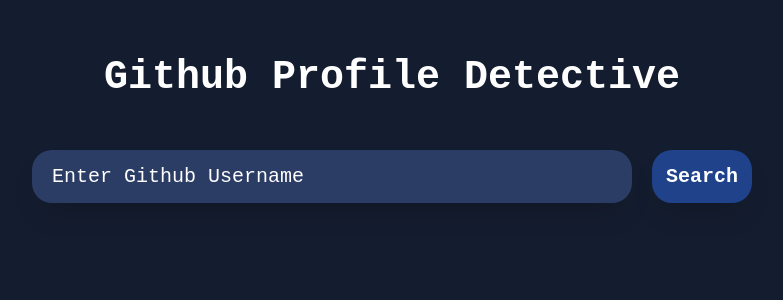
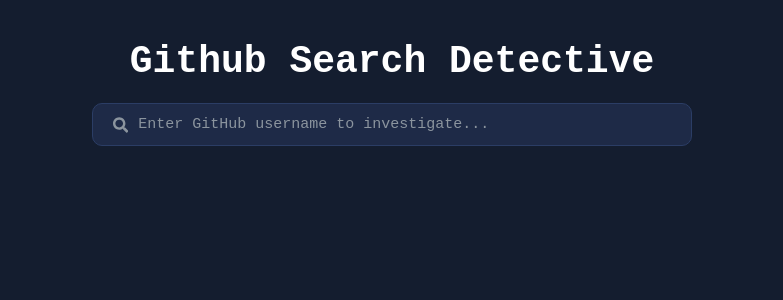
Before and after one commit to priyankasharma-dev/Github-Profile-search, a React (Vite) app: page / in a window 1280 px wide. Shown: the top 300 px of the page, without its empty margins (248-1031 px from the left). Built offline with nearby package versions, Linux system fonts and the light colour scheme.

Commit message:
Added Debouncing,loading,history Search,error handling

```diff
--- a/src/components/github.css
+++ b/src/components/github.css
@@ -1,206 +1,303 @@
-*{
- margin: 0;
- padding:0 ;
- box-sizing: border-box;
- font-family: "space mono", monospace;
+/* ========================
+   RESET
+======================== */
+* {
+  margin: 0;
+  padding: 0;
+  box-sizing: border-box;
+  font-family: "Space Mono", monospace;
 }
 
-body{
-    color: #fefefe;
-    background-color: #141d2f;
-    font-size: 14px;
-    width: 100%;
-    height:100vh;
-    position:relative
+body {
+  background-color: #141d2f;
+  color: #ffffff;
+  font-size: 14px;
 }
 
-.main-container{
-   display: flex;
-   justify-content: center;
-   align-items: center;
-   flex-direction: column;
-   gap: 50px;
-
+/* ========================
+   MAIN CONTAINER
+======================== */
+.main-container {
+  display: flex;
+  flex-direction: column;
+  align-items: center;
+  padding: 40px 20px;
+  gap: 20px;
 }
 
-.main-heading{
-    text-align: center;
-    font-size: 40px;
-    margin-top:50px;
-    padding-top: 5px;
+.main-heading {
+  font-size: 38px;
+  font-weight: 700;
+  text-align: center;
 }
 
-.search-form{
-    display: flex;
-    justify-content: center;
-    align-items: center;
-    gap: 20px;
+.main-subheading {
+  font-size: 16px;
+  color: #8b949e;
+  text-align: center;
 }
 
-.search-input{
-    width: 600px;
-    padding:15px 20px;
-    outline: none;
-    border: none;
-    font-size: 20px;
-    border-radius:20px;
-    background-color: #2b3d65;
-    box-shadow: 0 16px 30px -10px rgba(0,0,0,0.2);
-    color: #fefefe;
+/* ========================
+   SEARCH BAR
+======================== */
+.search-wrapper {
+  display: flex;
+  align-items: center;
+  gap: 10px;
+  background-color: #1e2a47;
+  border: 1px solid #2b3d65;
+  border-radius: 10px;
+  padding: 12px 20px;
+  width: 600px;
 }
 
-.search-input::placeholder{
-    color: #fefefe;
+.search-icon {
+  color: #8b949e;
+  font-size: 16px;
 }
 
-.search-btn{
-    width: 100px;
-    padding-top: 15px;
-    padding-bottom: 15px;
-    border: none;
-    outline:none;
-    text-align: center;
-    background-color: #20428a;
-    color: #fefefe;
-    border-radius: 20px;
-    font-size: 20px;
-    font-weight:700;
-    cursor: pointer;
-    box-shadow: 0 16px 30px -10px rgba(0,0,0,0.2);
+.search-input {
+  background: none;
+  border: none;
+  outline: none;
+  color: #ffffff;
+  font-size: 15px;
+  width: 100%;
+  font-family: "Space Mono", monospace;
 }
 
-.search-form{
-    display: flex;
-    justify-content: center;
-    align-items: center;
-    gap: 20px;
-    flex-wrap: wrap;
-    width: 100%;
+.search-input::placeholder {
+  color: #8b949e;
 }
 
-.error-msg{
-    font-size: 20px;
+.error-msg {
+  color: #f85149;
+  font-size: 14px;
 }
 
-.profile-container{
-    width:720px;
-    height: auto;
-    margin:0 auto;
-    padding:30px;
-   background: #1e2a47;
-   border-radius: 20px;
-   font-size: 15px;
-   box-shadow: 0 16px 30px -10px rgba(0,0,0,0.2);
-
+/* ========================
+   LAYOUT — LEFT + RIGHT
+   FIX: width 900px set kiya
+   aur flex wrap nahi hoga
+======================== */
+.layout {
+  display: flex;
+  flex-direction: row;        /* ✅ side by side force */
+  gap: 20px;
+  width: 900px;
+  align-items: flex-start;
 }
 
-.profile-content{
-    display: flex;
-    gap: 25px;
-    justify-content: flex-start;
-}
-.profile-image{
-    height:100%;
+/* ========================
+   LEFT PANEL
+======================== */
+.left-panel {
+  display: flex;
+  flex-direction: column;
+  gap: 15px;
+  width: 280px;
+  min-width: 280px;           /* ✅ shrink nahi hoga */
 }
 
-.profile-avatar{
-    width: 100px;
-    border-radius: 50%;
-    border: 2px solid #20428a;
-
+/* ========================
+   RIGHT PANEL
+======================== */
+.right-panel {
+  flex: 1;                    /* ✅ baaki poori width lega */
+  display: flex;
+  flex-direction: column;
+  gap: 12px;
+  min-width: 0;               /* ✅ flex overflow fix */
 }
 
-.profile-details{
-    display: flex;
-    flex-direction: column;
+/* ========================
+   PROFILE CARD
+======================== */
+.profile-card {
+  background-color: #1e2a47;
+  border: 1px solid #2b3d65;
+  border-radius: 10px;
+  padding: 20px;
+  display: flex;
+  flex-direction: column;
+  gap: 8px;
 }
 
-.profile-desp{
-    display: flex;
-    justify-content: space-around;
-    align-items: center;
-    width: 500px;
-    gap: 100px;
+.profile-avatar {
+  width: 80px;
+  height: 80px;
+  border-radius: 10px;
 }
 
-.profile-name{
-    font-size: 30px;
-font-weight: 600;
+.profile-name {
+  font-size: 22px;
+  font-weight: 700;
+  margin-top: 10px;
 }
 
-.profile-url{
-    margin-top: 10px;
-color: #fefefe;
-text-decoration: none;
+.profile-username {
+  color: #4a90d9;
+  text-decoration: none;
+  font-size: 13px;
 }
 
-.profile-bio{
-    margin:40px 20px 20px  5px;
-    color: #b1a7a7;
-    line-height: 1.5rem;
+.profile-bio {
+  color: white;
+  font-size: 13px;
+  line-height: 1.6;
+  margin-top: 5px;
 }
 
-.profile-stats{
-     display: flex;
-     justify-content: space-evenly;
-     align-items: center;
-     margin-top: 20px;
-     height: 100px;
-     width: 500px;
-     border-radius: 10px;
-     background: #141d2f;
-     line-height: 2.5rem;
-     font-size: 13px;
-     box-shadow: 0 16px 30px -10px rgba(0,0,0,0.2);
-
+.profile-stats {
+  display: flex;
+  gap: 20px;
+  margin-top: 10px;
+  padding-top: 10px;
+  border-top: 1px solid #2b3d65;
 }
 
-.stats{
-    color:#1b47a4;
-    font-size: 30px;
-    font-weight: 800    ;
+.stat {
+  display: flex;
+  flex-direction: column;
 }
 
-.profile-info{
-   display: flex;
-    justify-content: flex-start;
-    margin-top: 50px;
-    gap: 80px;
+.stat-number {
+  font-size: 22px;
+  font-weight: 700;
 }
 
-.profile-links{
-    display: flex;
-    justify-content: flex-start;
-    align-items: flex-start;
-    gap: 20px;
-    flex-direction: column;
-    margin-top: 30px;
+.stat-label {
+  font-size: 10px;
+  color: #8b949e;
+}
+
+.profile-info {
+  display: flex;
+  flex-direction: column;
+  gap: 8px;
+  margin-top: 10px;
+  color: white;
+  font-size: 13px;
+  padding-top: 10px;
+  border-top: 1px solid #2b3d65;
 }
 
 .twitter-link {
-    background-color: #141d2f;
-    width: 300px;
-    display: flex;
-    gap: 10px;
-    justify-content: center;
-    align-items: center;
-    padding: 10px 20px;
-    color: #fefefe;
-    text-decoration: none;
-    border-radius: 20px;
-    box-shadow: 0 16px 30px -10px rgba(0,0,0,0.2);
+  color: #8b949e;
+  text-decoration: none;
+  display: flex;
+  align-items: center;
+  gap: 5px;
 }
 
-.profileurl {
-    background-color: #141d2f;
-    width: 300px;
-    display: flex;
-    gap: 10px;
-    justify-content: center;
-    align-items: center;
-    padding: 10px 20px;
-    color: #fefefe;
-    text-decoration: none;
-    border-radius: 20px;
-    box-shadow: 0 16px 30px -10px rgba(0,0,0,0.2);
+.twitter-link:hover {
+  color: #ffffff;
 }
+
+/* ========================
+   SEARCH HISTORY CARD
+======================== */
+.history-card {
+  background-color: #1e2a47;
+  border: 1px solid #2b3d65;
+  border-radius: 10px;
+  padding: 15px;
+  display: flex;
+  flex-direction: column;
+  gap: 10px;
+}
+
+.history-heading {
+  font-size: 18px;
+  color: #4a90d9;
+  letter-spacing: 1px;
+}
+
+.history-item {
+  display: flex;
+  align-items: center;
+  gap: 10px;
+  cursor: pointer;
+  padding: 8px;
+  border-radius: 6px;
+  color: white;
+  font-size: 13px;
+}
+
+.history-item:hover {
+  background-color: #2b3d65;
+  color: #ffffff;
+}
+
+.history-icon {
+  font-size: 12px;
+}
+
+/* ========================
+   REPO CARDS
+======================== */
+.repos-heading {
+  font-size: 20px;
+  font-weight: 700;
+  display: flex;
+  align-items: center;
+  gap: 8px;
+}
+
+.repo-card {
+  background-color: #1e2a47;
+  border: 1px solid #2b3d65;
+  border-radius: 10px;
+  padding: 15px;
+  text-decoration: none;
+  color: #ffffff;
+  display: flex;
+  flex-direction: column;
+  gap: 8px;
+}
+
+.repo-card:hover {
+  background-color: #2b3d65;
+}
+
+.repo-top {
+  display: flex;
+  justify-content: space-between;
+  align-items: center;
+}
+
+.repo-name {
+  font-size: 16px;
+  font-weight: 700;
+  color: #4a90d9;
+}
+
+.repo-stars {
+  display: flex;
+  align-items: center;
+  gap: 4px;
+  background-color: transparent;
+  padding: 4px 10px;
+  border-radius: 20px;
+  font-size: 12px;
+  color: #f0c239;
+}
+
+.repo-description {
+  font-size: 13px;
+  color: white;
+  line-height: 1.6;
+}
+
+.repo-bottom {
+  display: flex;
+  gap: 15px;
+  font-size: 12px;
+  color: white;
+  padding-top: 8px;
+  border-top: 1px solid #2b3d65;
+}
+
+.repo-language {
+  color: #4a90d9;
+}
--- a/src/components/github.jsx
+++ b/src/components/github.jsx
@@ -1,75 +1,153 @@
-import React, { useState } from 'react'
+import React, { useEffect, useState } from 'react'
 import './github.css'
 import axios from 'axios'
-import { FaMapMarkerAlt } from 'react-icons/fa';
+import { FaMapMarkerAlt, FaUser, FaStar, FaCodeBranch, FaBook, FaSearch, FaGithub } from 'react-icons/fa';
 import { PiBuildingsFill } from 'react-icons/pi';
 import { FaXTwitter } from 'react-icons/fa6';
-import { FaGithub } from 'react-icons/fa';
 
-function github() {
+function Github() {
 
-    const [username,setUsername] = useState('')
-    const [profile,setProfile] = useState(null)
-    const [error,setError] = useState(null)
-  const handleSubmit = async(e) => {
-  e.preventDefault();
-  try {
-    const response = await axios.get(`https://api.github.com/users/${username}`);
-    console.log(response.data)
-    setProfile(response.data)
-    setError(null)
+  const [query, setQuery] = useState('')
+  const [debouncedQuery, setDebouncedQuery] = useState('')
+  const [profile, setProfile] = useState(null)
+  const [error, setError] = useState(null)
+  const [repos, setRepos] = useState([])
+  const [loading, setLoading] = useState(false)
+  const [history, setHistory] = useState(JSON.parse(localStorage.getItem('searchHistory')) || [])
+  useEffect(() => {
+    const timer = setTimeout(() => {
+      setDebouncedQuery(query)
+    }, 500)
+    return () => clearTimeout(timer)
+  }, [query])
 
-  } catch (error) {
-    setProfile(null)
-    setError("User not found")
-  }
+  const handleSubmit = async (e) => {
+    e.preventDefault();
+    setLoading(true);
+    setProfile(null);
+    setRepos([]);
 
-  }
+    const startTime = Date.now();
+
+    try {
+      const response = await axios.get(`https://api.github.com/users/${debouncedQuery}`);
+      const repoResponse = await axios.get(`https://api.github.com/users/${debouncedQuery}/repos?sort=stars&per_page=6`);
+
+      const elapsed = Date.now() - startTime;
+      const delay = Math.max(500 - elapsed, 0);
+      const updatedHistory = [debouncedQuery,...history].slice(0,5)
+      setHistory(updatedHistory)
+      localStorage.setItem('searchHistory', JSON.stringify(updatedHistory))
+
+      setTimeout(() => {
+        setProfile(response.data);
+        setRepos(repoResponse.data);
+        setError(null);
+        setLoading(false);
+      }, delay);
+
+    } catch (error) {
+      setTimeout(() => {
+        setProfile(null);
+        setRepos([]);
+        setError("User not found");
+        setLoading(false);
+      }, 500);
+    }
+  };
   return (
     <div className='main-container'>
-        <h1 className='main-heading'>Github Profile Detective</h1>
-        <form onSubmit={handleSubmit} className='search-form'>
-          <input type="text" placeholder='Enter Github Username' className='search-input' value={username} onChange={(e) =>{setUsername(e.target.value)}} />
-          <button className='search-btn' type='submit'>Search</button>
-        </form>
-        {error && <p className='error-msg'>{error}</p>}
-        {profile && (
-          <div className='profile-container'>
-            <div className='profile-content'>
-              <div className='profile-image'>
-              <img src={profile.avatar_url} alt="Avatar" className='profile-avatar' />
-            </div>
 
-            <div className='profile-details'>
+      {/* Heading */}
+      <h1 className='main-heading'>Github Search Detective </h1>
 
-              <div className='profile-desp'>
-               <h2  className='profile-name'>{profile.name}  </h2>
-                  <p className='profile-created'> Joined: {new Date(profile.created_at).toLocaleDateString()}  </p>
-                 </div>
-                 <a href={profile.html_url} target='_blank' className='profile-url'>@{profile.login}</a>
-            <p className='profile-bio'>{profile.bio}</p>
+      {/* Search Bar */}
+      <div className='search-wrapper'>
+        <FaSearch className='search-icon' />
+        <input
+          type="text"
+          placeholder='Enter GitHub username to investigate...'
+          className='search-input'
+          value={query}
+          onChange={(e) => setQuery(e.target.value)}
+          onKeyDown={(e) => e.key === 'Enter' && handleSubmit(e)}
+        />
+      </div>
+
+      {error && <p className='error-msg'>{error}</p>}
+
+      {profile && (
+        <div className='layout'>
+
+          <div className='left-panel'>
+
+            {/* Profile Card */}
+            <div className='profile-card'>
+              <img src={profile.avatar_url} alt="avatar" className='profile-avatar' />
+              <h2 className='profile-name'>{profile.name}</h2>
+              <a href={profile.html_url} target='_blank' className='profile-username'>@{profile.login}</a>
+              <p className='profile-bio'>{profile.bio}</p>
+
               <div className='profile-stats'>
-                <p className='profile-repos'>Repositories <br /> <span className='stats'>{profile.public_repos}</span></p>
-                <p className='profile-followers'>Followers <br /> <span className='stats'>{profile.followers}</span></p>
-                <p className='profile-following'>Following <br /> <span className='stats'>{profile.following}</span></p>
-
-              </div>
-              <div className='profile-info'>
-                 <p className='location'><FaMapMarkerAlt/> {profile.location}</p>
-               <p className='company'><PiBuildingsFill/>{profile.company}</p>
+                <div className='stat'>
+                  <span className='stat-number'>{profile.followers}</span>
+                  <span className='stat-label'>FOLLOWERS</span>
+                </div>
+                <div className='stat'>
+                  <span className='stat-number'>{profile.following}</span>
+                  <span className='stat-label'>FOLLOWING</span>
+                </div>
               </div>
 
-              <div className='profile-links'>
-                <a href={`https://twitter.com/${profile.twitter_username}`} className='twitter-link' target='_blank'><FaXTwitter/>{profile.twitter_username}</a>
-                <a href={profile.html_url} target='_blank' className='profileurl'> <FaGithub/> View Profile</a>
+              <div className='profile-info'>
+                {profile.location && <p><FaMapMarkerAlt /> {profile.location}</p>}
+                {profile.company && <p><PiBuildingsFill /> {profile.company}</p>}
+                {profile.twitter_username && (
+                  <a href={`https://twitter.com/${profile.twitter_username}`} target='_blank' className='twitter-link'>
+                    <FaXTwitter /> {profile.twitter_username}
+                  </a>
+                )}
               </div>
             </div>
 
-            </div>
+            {/* Search History */}
+            {history.length > 0 && (
+              <div className='history-card'>
+                <p className='history-heading'>SEARCH HISTORY</p>
+                {history.map((item, index) => (
+                  <div key={index} className='history-item' onClick={() => setQuery(item)}>
+                    <FaUser className='history-icon' />
+                    <span>{item}</span>
+                  </div>
+                ))}
+              </div>
+            )}
+
+
           </div>
-        )}
-      </div>
+
+          <div className='right-panel'>
+            <h3 className='repos-heading'><FaBook /> Top Repositories</h3>
+            {repos.map((repo) => (
+              <a href={repo.html_url} target='_blank' key={repo.id} className='repo-card'>
+                <div className='repo-top'>
+                  <span className='repo-name'>{repo.name}</span>
+                  <span className='repo-stars'><FaStar /> {repo.stargazers_count}</span>
+                </div>
+                <p className='repo-description'>{repo.description || 'No description added'}</p>
+                <div className='repo-bottom'>
+                  <span className='repo-language'>● {repo.language || 'N/A'}</span>
+                  <span><FaCodeBranch /> {repo.forks_count}</span>
+                </div>
+              </a>
+            ))}
+          </div>
+
+        </div>
+      )}
+
+    </div>
   )
 }
 
-export default github
+export default Github
```
